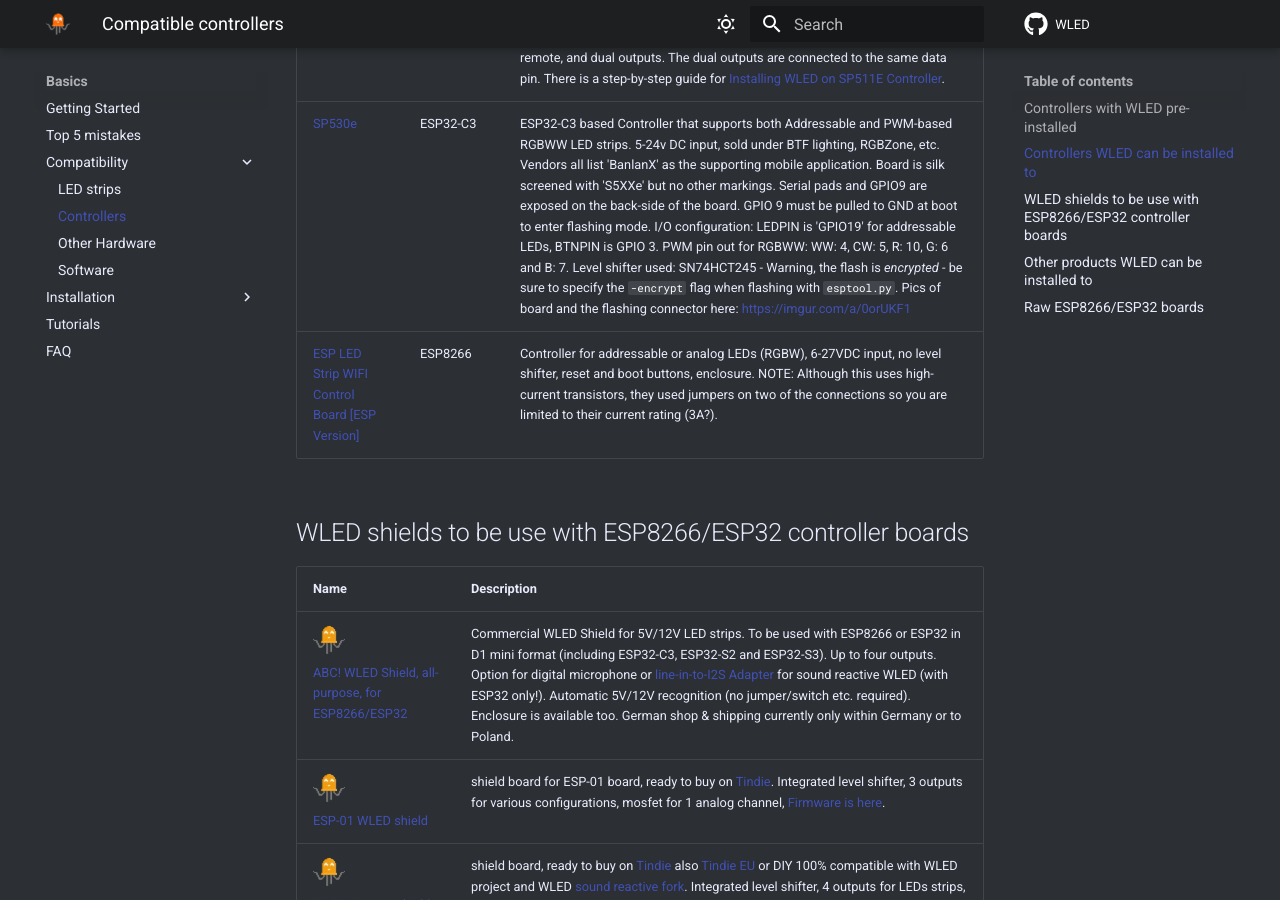
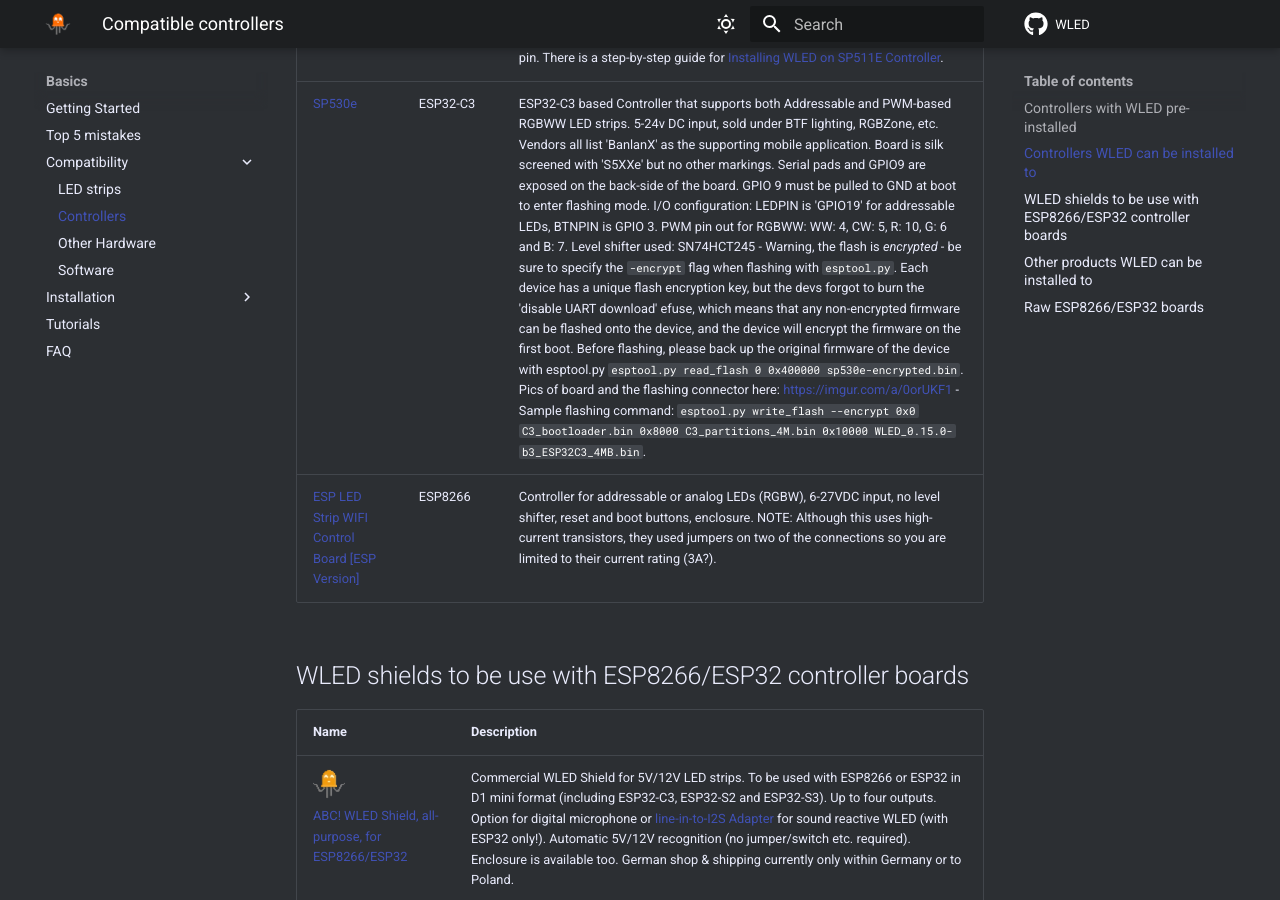
Before and after one commit to Aircoookie/WLED-Docs, an MkDocs documentation site: the page built from docs/basics/compatible-controllers.md, in a window 1280 px wide and 900 px high, scrolled down 7324 px. Built offline with MkDocs 1.6.1 and Material for MkDocs 9.7.7, drawn with Linux system fonts in a browser that asks for light colours; comment, search, counter and statistics services are not loaded.

Commit message:
Added SP530e entry

```diff
--- a/docs/basics/compatible-controllers.md
+++ b/docs/basics/compatible-controllers.md
@@ -85,7 +85,7 @@
 [SP108e v2](https://www.amazon.de/dp/B07KW1W68R) | ESP8285 | Hardware-Modification required and different versions exists! 8285-based 2M Controller that supports addressable RGBWW LED strips, also with CLK line (like ATA102). 5-24v DC input, 85mm x 45mm x 23mm. Vendors list spledapps 'Led Shop' as the supporting mobile application. Board is silk screened with 'SP108e'. No pads are exposed and a second processor is used to control the LEDs. Pin7 of that processor needs to be grounded to hold it in reset state. Then you can connect GPIO0 to GND and TX, RX, VCC, GND for flashing. Connect GPIO2 to R4 for DATA out and GPIO13 to R3 for CLK out. Flashed via PlatformIO, esptool. OTA updates work. Pics of pinout here: <https://github.com/psxde/sp108e-led-controller/raw/main/sp108ev2_inside.png>
 SP501e | ESP8285 | 8285-based 1M Controller that supports both Addressable and PWM-based RGBWW LED strips. _Note that recent versions have 2M._ 5-24v DC input, 55mm x 26mm, sold under BTF lighting, RGBZone, etc. Vendors all list 'Fairynest' as the supporting mobile application. Board is silk screened with 'SP5XXe' but no other markings. Serial pads are exposed on the back-side of the board with GND and GPIO0 right next to each other and thus Flash access fairly straight forward. GPIO 0 must be pulled to GND at boot and throughout the flashing process.  I/O configuration: LEDPIN is 'GPIO3' for addressable (note this pin is limited to approx. 250 LEDs), BTNPIN is GPIO 1. PWM pin out for RGBWW: CW: 14, WW: 12, B: 13, R: 15 and G: 4. Flashed via PlatformIO, ESPHome and Tasmotizer. Pics of board here: <https://github.com/Operation760/SP501e-RGB-LED-Controller-/blob/master/SP501e_top_bottom_traced.jpg>  Flashing Connections: <https://github.com/tonyn0/sp501e-flashing/blob/main/sp501e%20flash.png>
 [SP511e](https://www.aliexpress.com/item/32820185063.html) | ESP8285 | An ESP8285 2MB controller with 3 case buttons, built in mic, IR receiver, 38 key remote, and dual outputs. The dual outputs are connected to the same data pin. There is a step-by-step guide for [Installing WLED on SP511E Controller](https://github.com/scottrbailey/WLED-Utils/blob/gh-pages/sp511e_wled.md).
-[SP530e](https://www.aliexpress.com/item/1005006472928868.html) | ESP32-C3 | ESP32-C3 based Controller that supports both Addressable and PWM-based RGBWW LED strips. 5-24v DC input, sold under BTF lighting, RGBZone, etc. Vendors all list 'BanlanX' as the supporting mobile application. Board is silk screened with 'S5XXe' but no other markings. Serial pads and GPIO9 are exposed on the back-side of the board. GPIO 9 must be pulled to GND at boot to enter flashing mode. I/O configuration: LEDPIN is 'GPIO19' for addressable LEDs, BTNPIN is GPIO 3. PWM pin out for RGBWW: WW: 4, CW: 5, R: 10, G: 6 and B: 7. Level shifter used: SN74HCT245 - Warning, the flash is *encrypted* - be sure to specify the `-encrypt` flag when flashing with `esptool.py`. Pics of board and the flashing connector here: <https://imgur.com/a/0orUKF1>
+[SP530e](https://www.aliexpress.com/item/1005006472928868.html) | ESP32-C3 | ESP32-C3 based Controller that supports both Addressable and PWM-based RGBWW LED strips. 5-24v DC input, sold under BTF lighting, RGBZone, etc. Vendors all list 'BanlanX' as the supporting mobile application. Board is silk screened with 'S5XXe' but no other markings. Serial pads and GPIO9 are exposed on the back-side of the board. GPIO 9 must be pulled to GND at boot to enter flashing mode. I/O configuration: LEDPIN is 'GPIO19' for addressable LEDs, BTNPIN is GPIO 3. PWM pin out for RGBWW: WW: 4, CW: 5, R: 10, G: 6 and B: 7. Level shifter used: SN74HCT245 - Warning, the flash is *encrypted* - be sure to specify the `-encrypt` flag when flashing with `esptool.py`. Each device has a unique flash encryption key, but the devs forgot to burn the 'disable UART download' efuse, which means that any non-encrypted firmware can be flashed onto the device, and the device will encrypt the firmware on the first boot. Before flashing, please back up the original firmware of the device with esptool.py `esptool.py read_flash 0 0x400000 sp530e-encrypted.bin`. Pics of board and the flashing connector here: <https://imgur.com/a/0orUKF1> -  Sample flashing command: `esptool.py write_flash --encrypt 0x0 C3_bootloader.bin 0x8000 C3_partitions_4M.bin 0x10000 WLED_0.15.0-b3_ESP32C3_4MB.bin`.
 [ESP LED Strip WIFI Control Board [ESP Version]](https://www.electrodragon.com/product/esp-led-strip-board) | ESP8266 | Controller for addressable or analog LEDs (RGBW), 6-27VDC input, no level shifter, reset and boot buttons, enclosure. NOTE: Although this uses high-current transistors, they used jumpers on two of the connections so you are limited to their current rating (3A?).
 
 ## WLED shields to be use with ESP8266/ESP32 controller boards
```
